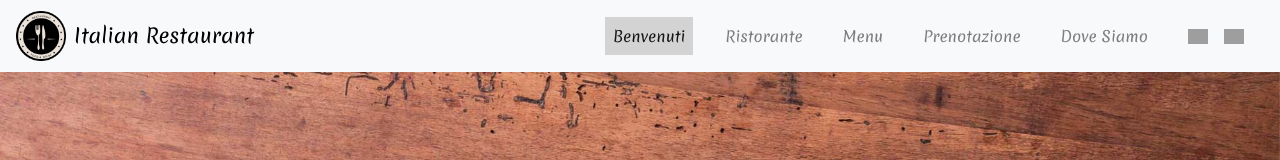
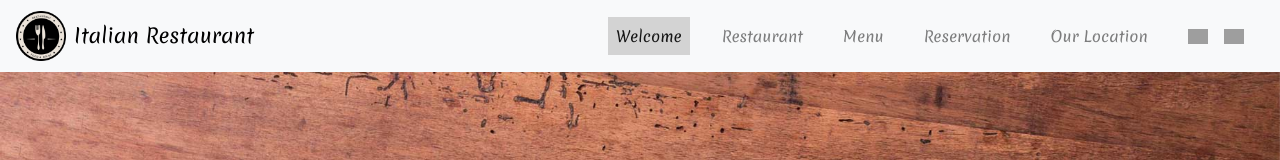
Before and after one commit to Abanou6Nassif/Italian-Restaurant, an Angular app: page / in a window 1280 px wide. Shown: the top 160 px of the page. Built offline with nearby package versions, Linux system fonts and the light colour scheme; grey boxes are pictures that could not be loaded; a web font is replaced by a local one.

Commit message:
Updating the navbar

```diff
--- a/src/app/components/navbar/navbar.html
+++ b/src/app/components/navbar/navbar.html
@@ -17,19 +17,19 @@
   >
     <ul class="lg:flex justify-evenly text-black/50">
       <li class="px-3 hover:text-black/90 active:hover:text-black/90" appBgGray>
-        <a class="p-2 transition-all activelink" [routerLink]="[]" fragment="benvenuti">Benvenuti</a>
+        <a class="p-2 transition-all activelink" [routerLink]="[]" fragment="benvenuti">Welcome</a>
       </li>
       <li class="px-3 hover:text-black/90 active:hover:text-black/90" appBgGray>
-        <a class="p-2 transition-all" [routerLink]="[]" fragment="ristorante">Ristorante</a>
+        <a class="p-2 transition-all" [routerLink]="[]" fragment="ristorante">Restaurant</a>
       </li>
       <li class="px-3 hover:text-black/90 active:hover:text-black/90" appBgGray>
         <a class="p-2 transition-all" [routerLink]="[]" fragment="menu">Menu</a>
       </li>
       <li class="px-3 hover:text-black/90 active:hover:text-black/90" appBgGray>
-        <a class="p-2 transition-all" [routerLink]="[]" fragment="prenotazione">Prenotazione</a>
+        <a class="p-2 transition-all" [routerLink]="[]" fragment="prenotazione">Reservation</a>
       </li>
       <li class="px-3 hover:text-black/90 active:hover:text-black/90" appBgGray>
-        <a class="p-2 transition-all" [routerLink]="[]" fragment="dove-siamo">Dove Siamo</a>
+        <a class="p-2 transition-all" [routerLink]="[]" fragment="dove-siamo">Our Location</a>
       </li>
       <li class="flex gap-2 lg:gap-0 items-center justify-start px-3">
         <a class="language px-2" rel="en-En"
```
